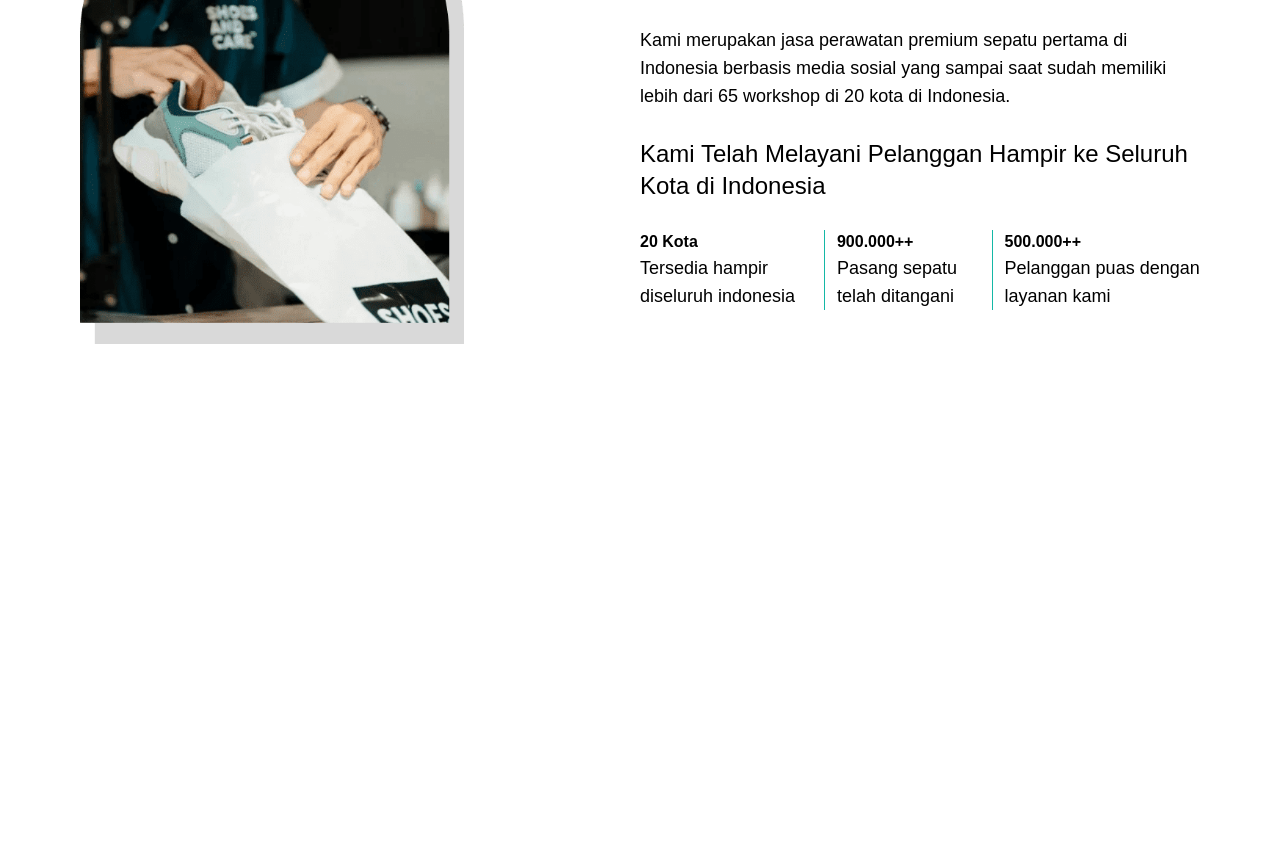
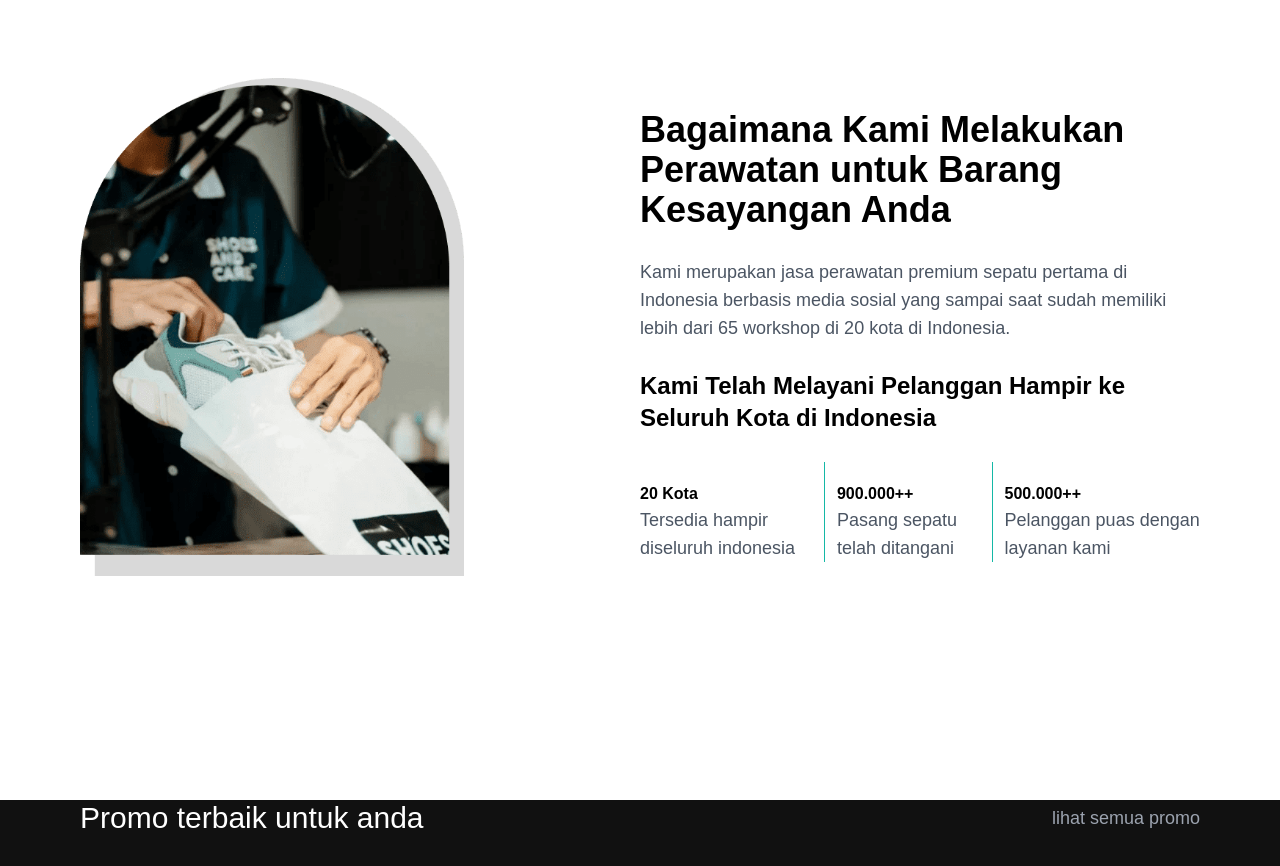
Before and after one commit to ervinarviandi/Bubble-Cleaner, a React (Vite) app: page / in a window 1280 px wide. Shown: the part 880-1746 px from the top of the page. Before the commit the page ends 1446 px from the top, so only its background shows below. Built offline with nearby package versions, Linux system fonts and the light colour scheme.

Commit message:
update layout

```diff
--- a/src/App.jsx
+++ b/src/App.jsx
@@ -1,13 +1,15 @@
-import Features from "./components/Features";
 import Hero from "./components/Hero";
 import Navigation from "./components/Navigation";
+import Features from "./components/Features";
+import Promo from "./components/Promo";
 
 function App() {
   return (
-    <div className="bg-black h-screen">
+    <div className="">
       <Navigation />
       <Hero />
       <Features />
+      <Promo />
     </div>
   );
 }
--- a/src/components/Features.jsx
+++ b/src/components/Features.jsx
@@ -1,35 +1,35 @@
 const Features = () => {
   return (
-    <div className="">
-      <div className="lg:max-w-6xl mx-auto h-screen px-4">
+    <div className="w-full bg-white">
+      <section className="lg:max-w-6xl mx-auto h-min px-4 ">
         <div className="flex flex-wrap">
           <div className="lg:w-6/12">
             <img src="/features-img.webp" alt="features-gambar " className="lg:mt-20 mt-48 lg:w-96 w-100  " />
           </div>
           <div className="lg:w-6/12">
-            <h2 className="lg:text-4xl text-3xl font-bold lg:mt-28 mt-7 lg:text-left text-center font-poppins">Bagaimana Kami Melakukan Perawatan untuk Barang Kesayangan Anda</h2>
-            <p className="text-lg lg:text-left text-center mt-7 font-poppins ">
+            <h2 className="lg:text-4xl text-3xl font-bold lg:mt-28 mt-7 lg:text-left text-center font-poppins ">Bagaimana Kami Melakukan Perawatan untuk Barang Kesayangan Anda</h2>
+            <p className="text-lg lg:text-left text-center mt-7 font-poppins text-gray-600 ">
               Kami merupakan jasa perawatan premium sepatu pertama di Indonesia berbasis media sosial yang sampai saat sudah memiliki lebih dari 65 workshop di 20 kota di Indonesia.
             </p>
-            <h4 className="font-poppins text-2xl mt-7 lg:text-left text-center">Kami Telah Melayani Pelanggan Hampir ke Seluruh Kota di Indonesia</h4>
+            <h4 className="font-poppins text-2xl mt-7 text-left font-bold">Kami Telah Melayani Pelanggan Hampir ke Seluruh Kota di Indonesia</h4>
 
-            <div className="flex justify-center items-center gap-x-3 mt-7 mx-auto">
-              <div className="border-r border-solid border-teal-500">
-                <h2 className="font-poppins font-bold">20 Kota</h2>
-                <p className="font-poppins text-lg">Tersedia hampir diseluruh indonesia </p>
+            <div className="lg:flex justify-center items-center gap-x-3 lg:mt-7 mt-10 mx-auto">
+              <div className="lg:border-r lg:border-solid lg:border-teal-500">
+                <h2 className="font-poppins font-bold mt-5">20 Kota</h2>
+                <p className="font-poppins text-lg text-gray-600">Tersedia hampir diseluruh indonesia </p>
               </div>
-              <div className="border-r border-teal-500 border-solid">
-                <h2 className="font-poppins font-bold">900.000++</h2>
-                <p className="font-poppins text-lg">Pasang sepatu telah ditangani </p>
+              <div className="lg:border-r lg:border-teal-500 lg:border-solid">
+                <h2 className="font-poppins font-bold mt-5">900.000++</h2>
+                <p className="font-poppins text-lg text-gray-600">Pasang sepatu telah ditangani </p>
               </div>
               <div className="">
-                <h2 className="font-poppins font-bold">500.000++</h2>
-                <p className="font-poppins text-lg">Pelanggan puas dengan layanan kami</p>
+                <h2 className="font-poppins font-bold mt-5">500.000++</h2>
+                <p className="font-poppins text-lg text-gray-600">Pelanggan puas dengan layanan kami</p>
               </div>
             </div>
           </div>
         </div>
-      </div>
+      </section>
     </div>
   );
 };
--- a/src/components/Hero.jsx
+++ b/src/components/Hero.jsx
@@ -1,8 +1,8 @@
 import { BsTelephonePlusFill } from "react-icons/bs";
 const Hero = () => {
   return (
-    <div>
-      <div className=" max-w-6xl mx-auto lg:mt-20 px-4">
+    <div className="w-full bg-black">
+      <div className=" max-w-6xl mx-auto  px-4  h-screen">
         <div className="flex flex-wrap">
           <div className="lg:w-1/2">
             <h2 className="text-white lg:text-5xl text-4xl mt-20 font-bold font-poppins">
--- a/src/components/Navigation.jsx
+++ b/src/components/Navigation.jsx
@@ -1,10 +1,28 @@
-// import React from "react";
+// import { useState } from "react";
+// import { FaXmark } from "react-icons/fa";
+// import { FaBars } from "react-icons/fa";
 
 const Navigation = () => {
+  // const [nav, setNav] = useState(false);
+
+  // const handleNav = () => {
+  //   setNav(!nav);
+  // };
   return (
-    <div>
+    <div className="w-full bg-black">
       <div className="lg:max-w-6xl bg-white-200 mx-auto bg-black py-4">
         <div className="flex justify-between items-center mx-auto px-4">
+          {/* Mobile Button */}
+          {/* <div onClick={handleNav} className="block sm:hidden z-10 text-white">
+            {nav ? (
+              <FaXmark className="w-6 h-6" />
+            ) : (
+              <FaBars
+                className="w-6 h-6"
+                //  style={{ color: `${textColor}` }}
+              />
+            )}
+          </div> */}
           <img src="/logo.png" alt="mylogo" className="w-20" />
           <nav>
             <ul className="flex justify-center items-center gap-x-6">
--- /dev/null
+++ b/src/components/Promo.jsx
@@ -0,0 +1,18 @@
+const Promo = () => {
+  return (
+    <div className="bg-backgrounddark">
+      <section className="w-full  mt-56">
+        <div className="lg:max-w-6xl h-screen  mx-auto px-4 ">
+          <div className="flex justify-between items-center">
+            <h2 className="text-3xl font-poppins text-bold text-white">Promo terbaik untuk anda</h2>
+            <a href="" className="text-lg font-poppins text-gray-400">
+              lihat semua promo
+            </a>
+          </div>
+        </div>
+      </section>
+    </div>
+  );
+};
+
+export default Promo;
--- a/tailwind.config.js
+++ b/tailwind.config.js
@@ -6,6 +6,11 @@ export default {
       fontFamily: {
         poppins: ['"Poppins"', "sans-serif"],
       },
+      colors: {
+        // backgrounddark: "#111827",
+        backgrounddark: "#111111",
+        primary: "#191919",
+      },
     },
   },
   plugins: [],
```
Also changed, not shown: public/cardimage-1.jpeg (added).
